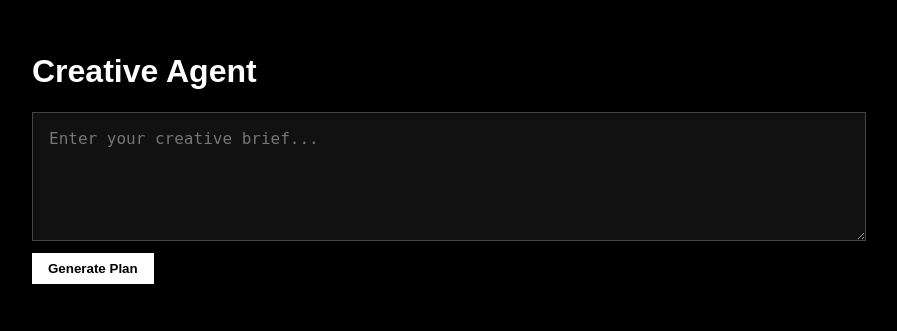
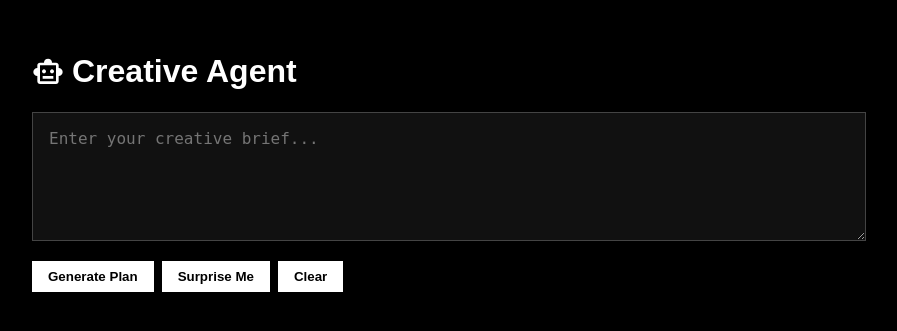
Before and after one commit to hnorm0629/creative-agent, a FastAPI app: page / in a window 1280 px wide. Shown: the top 331 px of the page, without its empty margins (208-1105 px from the left). Run offline with FastAPI, Linux system fonts and the light colour scheme.

```diff
--- a/static/css/style.css
+++ b/static/css/style.css
@@ -1,5 +1,3 @@
-/* static/css/style.css */
-
 body {
     background-color: #000;
     color: #fff;
@@ -22,6 +20,13 @@ body {
     font-size: 1rem;
   }
 
+  .button-row {
+    display: flex;
+    gap: 0.5rem;
+    margin-top: 0.5rem;
+    flex-wrap: wrap;
+  }
+
   button {
     background-color: #fff;
     color: #000;
@@ -42,8 +47,10 @@ body {
     border: 1px solid #444;
     white-space: pre-wrap;
     word-wrap: break-word;
+    margin-top: 1rem;
   }
 
   .error {
     color: #ff5252;
+    margin-top: 1rem;
   }
--- a/templates/index.html
+++ b/templates/index.html
@@ -1,5 +1,3 @@
-<!-- templates/index.html -->
-
 <!DOCTYPE html>
 <html lang="en">
 <head>
@@ -8,18 +6,73 @@
   <link rel="stylesheet" href="/static/css/style.css">
 </head>
 <body>
-  <h1>Creative Agent</h1>
+  <h1 style="display: flex; align-items: center; gap: 0.5rem;">
+    <img src="/static/icons/robot.svg" alt="Creative Agent" width="32" height="32">
+    Creative Agent
+  </h1>
 
-  <form method="post">
-    <textarea name="input" rows="5" placeholder="Enter your creative brief...">{{ input or '' }}</textarea>
-    <button type="submit">Generate Plan</button>
+  <form method="post" id="creative-form">
+    <textarea name="input" id="input" rows="5" placeholder="Enter your creative brief...">{{ input or '' }}</textarea>
+    <div class="button-row">
+      <button type="submit">Generate Plan</button>
+      <button type="button" id="surprise-btn">Surprise Me</button>
+      <button type="button" id="clear-btn">Clear</button>
+    </div>
   </form>
+
+  <!-- Loading animation -->
+  <div id="loading" style="display: none; margin-top: 1rem;">Thinking<span id="dots">.</span></div>
 
   {% if plan %}
     <h2>Generated Plan</h2>
-    <pre>{{ plan | tojson(indent=2) }}</pre>
+    <pre id="output">{{ plan | tojson(indent=2) }}</pre>
+    <button type="button" id="copy-btn">Copy to Clipboard</button>
   {% elif error %}
     <p class="error">Error: {{ error }}</p>
   {% endif %}
+
+  <script>
+    // Clear input/output
+    document.getElementById('clear-btn')?.addEventListener('click', () => {
+      document.getElementById('input').value = '';
+      document.getElementById('output')?.remove();
+      document.getElementById('copy-btn')?.remove();
+    });
+
+    // Surprise Me
+    const prompts = [
+      "A vintage robot barista competing in a global latte art showdown.",
+      "We're launching a waterproof makeup line for deep-sea mermaids.",
+      "An AI dog trainer for Gen Alpha's robot pets.",
+      "A wearable mood ring that changes your voice to match your vibe.",
+      "The Acme ZG: zero-gravity sneakers for Gen Z TikTok athletes."
+    ];
+    document.getElementById('surprise-btn')?.addEventListener('click', () => {
+      const surprise = prompts[Math.floor(Math.random() * prompts.length)];
+      document.getElementById('input').value = surprise;
+    });
+
+    // Copy to clipboard
+    document.getElementById('copy-btn')?.addEventListener('click', () => {
+      const text = document.getElementById('output')?.innerText;
+      if (text) {
+        navigator.clipboard.writeText(text).then(() => {
+          alert("Copied to clipboard!");
+        });
+      }
+    });
+
+    // Loading animation on submit
+    const form = document.getElementById('creative-form');
+    form?.addEventListener('submit', () => {
+      document.getElementById('loading').style.display = 'block';
+      let dotCount = 1;
+      const dotsEl = document.getElementById('dots');
+      window.loadingInterval = setInterval(() => {
+        dotCount = (dotCount % 3) + 1;
+        dotsEl.textContent = '.'.repeat(dotCount);
+      }, 500);
+    });
+  </script>
 </body>
 </html>
```
Also changed, not shown: static/icons/robot.svg (added).
